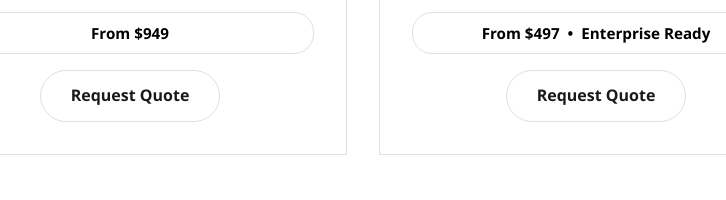
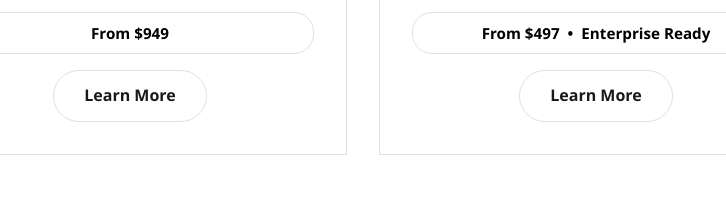
Before and after one commit to emasmela-dotcom/ai-solutions-hub, a website: page index.html in a window 1280 px wide. Shown: the part 588-788 px from the top of the page, 277-1003 px from the left. Drawn offline with Linux system fonts and the light colour scheme.

Commit message:
Fix 404s by using full URLs, restore Learn More buttons

```diff
--- a/index.html
+++ b/index.html
@@ -25,8 +25,8 @@
             </div>
             <ul class="nav-menu">
                 <li><a href="#home">Home</a></li>
-                <li><a href="/businesshub">BusinessHub</a></li>
-                <li><a href="/clearcoreai">ClearCoreAI</a></li>
+                <li><a href="https://businesshub-platform.vercel.app">BusinessHub</a></li>
+                <li><a href="https://clearcoreai-platform.vercel.app">ClearCoreAI</a></li>
                 <li><a href="#contact">Contact</a></li>
             </ul>
             <div class="hamburger">
@@ -51,7 +51,7 @@
                     <div class="service-stats">
                         <span>From $949</span>
                     </div>
-                    <a href="/businesshub" class="btn btn-outline">Request Quote</a>
+                    <a href="https://businesshub-platform.vercel.app" class="btn btn-outline">Learn More</a>
                 </div>
 
                 <div class="service-preview">
@@ -62,13 +62,13 @@
                         <span>•</span>
                         <span>Enterprise Ready</span>
                     </div>
-                    <a href="/clearcoreai" class="btn btn-outline">Request Quote</a>
+                    <a href="https://clearcoreai-platform.vercel.app" class="btn btn-outline">Learn More</a>
                 </div>
             </div>
 
             <div class="hero-buttons">
-                <a href="/businesshub" class="btn btn-primary">Request Quote</a>
-                <a href="/clearcoreai" class="btn btn-secondary">Request Quote</a>
+                <a href="https://businesshub-platform.vercel.app" class="btn btn-primary">Request Quote</a>
+                <a href="https://clearcoreai-platform.vercel.app" class="btn btn-secondary">Request Quote</a>
             </div>
         </div>
     </section>
@@ -94,7 +94,7 @@
                             <li>Portfolio and showcase websites</li>
                         </ul>
                         <div class="comparison-price">Starting at $949</div>
-                        <a href="/businesshub" class="btn btn-primary">Request Quote</a>
+                        <a href="https://businesshub-platform.vercel.app" class="btn btn-primary">Request Quote</a>
                     </div>
                 </div>
 
@@ -112,7 +112,7 @@
                             <li>Machine learning solutions</li>
                         </ul>
                         <div class="comparison-price">Starting at $497</div>
-                        <a href="/clearcoreai" class="btn btn-secondary">Request Quote</a>
+                        <a href="https://clearcoreai-platform.vercel.app" class="btn btn-secondary">Request Quote</a>
                     </div>
                 </div>
 
@@ -468,8 +468,8 @@
                 <div class="footer-section">
                     <h4>Services</h4>
                     <ul>
-                        <li><a href="/businesshub">BusinessHub</a></li>
-                        <li><a href="/clearcoreai">ClearCoreAI</a></li>
+                        <li><a href="https://businesshub-platform.vercel.app">BusinessHub</a></li>
+                        <li><a href="https://clearcoreai-platform.vercel.app">ClearCoreAI</a></li>
                     </ul>
                 </div>
                 <div class="footer-section">
```
